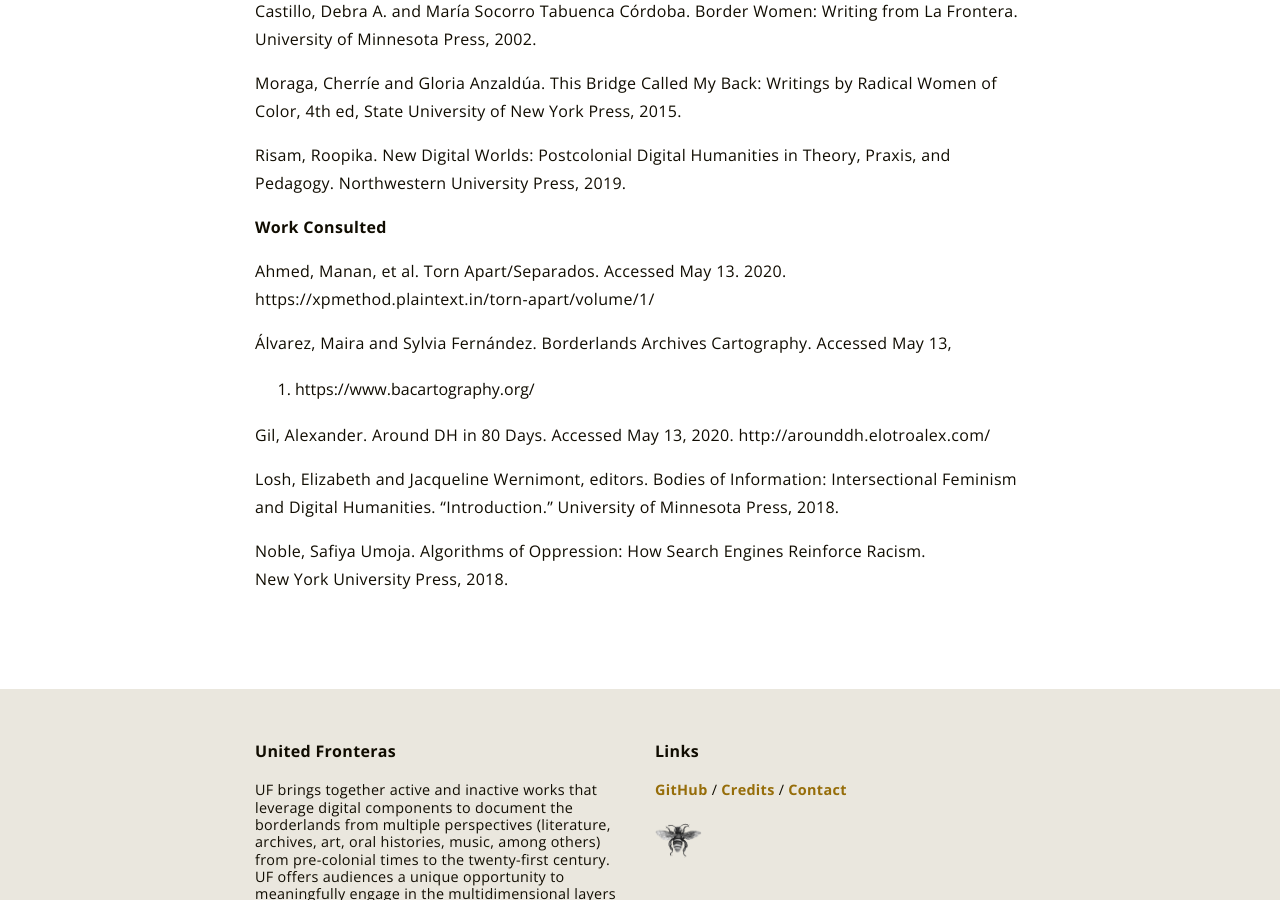
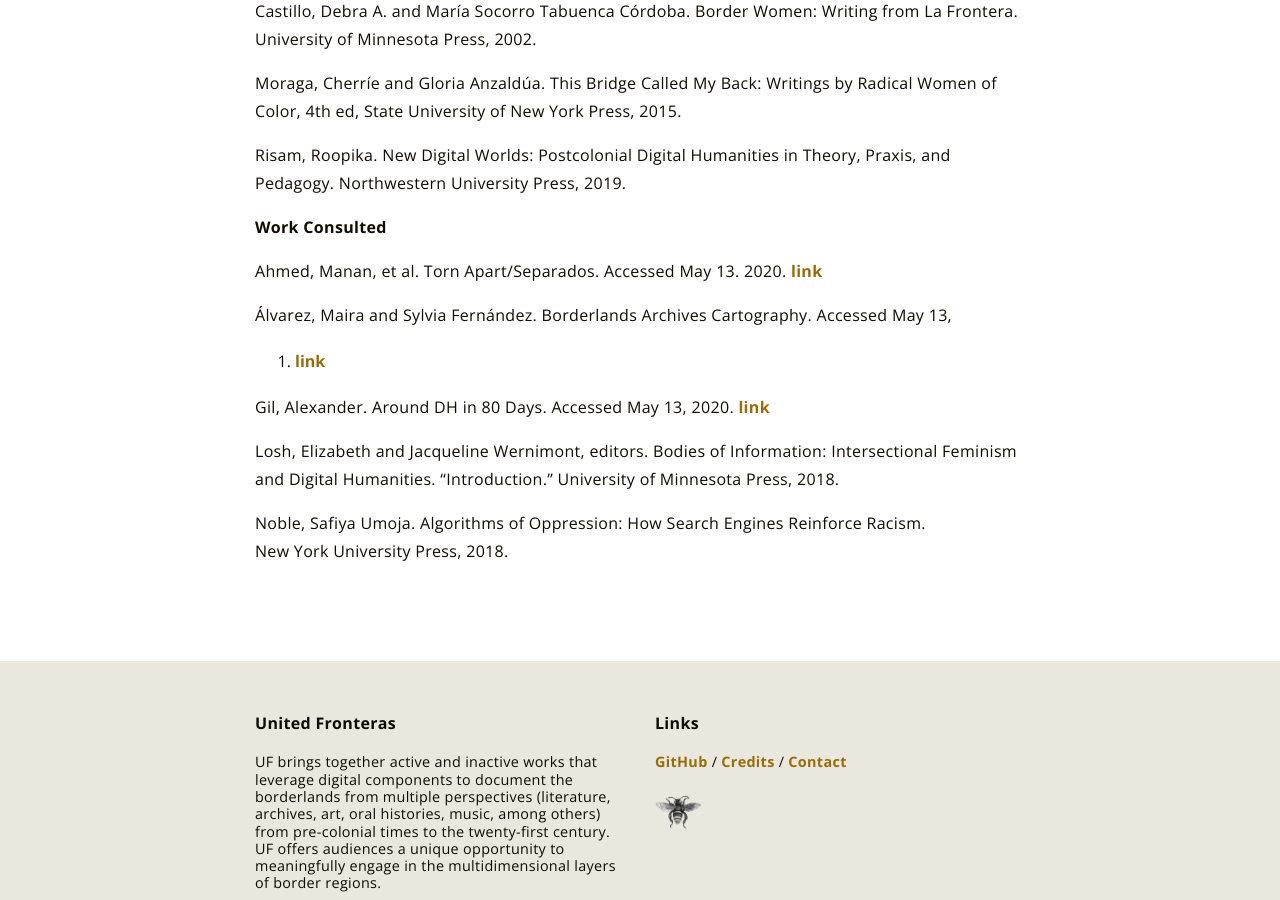
Before and after one commit to unitedfronteras/ufexhibition_mexusa, a Jekyll site: the page built from pages/about.md, in a window 1280 px wide and 900 px high, scrolled down 848 px. Built offline with Jekyll 4.4.1, drawn with Linux system fonts in a browser that asks for light colours.

```diff
--- a/pages/about.md
+++ b/pages/about.md
@@ -29,12 +29,12 @@ Risam, Roopika. New Digital Worlds: Postcolonial Digital Humanities in Theory, P
 **Work Consulted**
 
 Ahmed, Manan, et al. Torn Apart/Separados. Accessed May 13. 2020.
-   https://xpmethod.plaintext.in/torn-apart/volume/1/
+   [link](https://xpmethod.plaintext.in/torn-apart/volume/1/)
 
 Álvarez, Maira and Sylvia Fernández. Borderlands Archives Cartography. Accessed May 13,
-   2020. https://www.bacartography.org/
+   2020. [link](https://www.bacartography.org/)
 
-Gil, Alexander. Around DH in 80 Days. Accessed May 13, 2020. http://arounddh.elotroalex.com/
+Gil, Alexander. Around DH in 80 Days. Accessed May 13, 2020. [link](http://arounddh.elotroalex.com/)
 
 Losh, Elizabeth and Jacqueline Wernimont, editors. Bodies of Information: Intersectional
    Feminism and Digital Humanities. “Introduction.” University of Minnesota Press, 2018.
```
Also changed, not shown: other parts of pages/about.md (+1 -1 lines), _exhibits/a.md (+1 -1 lines), _exhibits/c.md (+2 -2 lines), index.md (+1 -1 lines), pages/documentation.md (added, +18 -0 lines), pages/spanish.md (+1 -1 lines).
